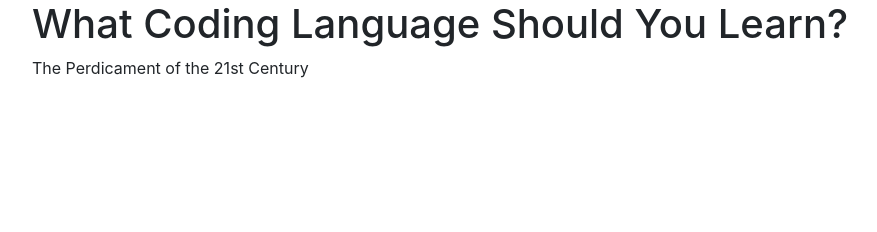
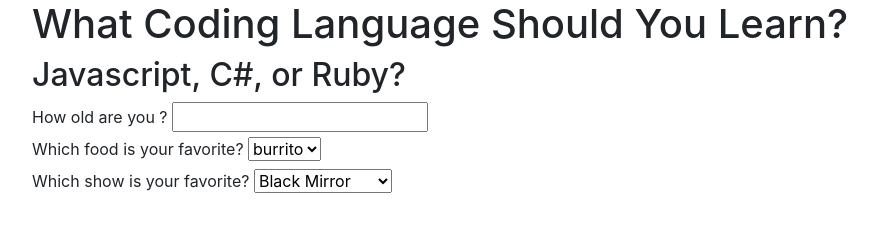
Before and after one commit to michaelshamrell/survey, a plain HTML site: page index.html in a window 1280 px wide. Shown: the whole page, without its empty margins (53-930 px from the left). Drawn offline with Linux system fonts and the light colour scheme.

Commit message:
create values and ids for question 1, 2, and 3 in html.

```diff
--- a/index.html
+++ b/index.html
@@ -13,9 +13,28 @@
 <body>
   <div class="container">
     <h1> What Coding Language Should You Learn?</h1>
-    <p> The Perdicament of the 21st Century</p>
+    <h2> Javascript, C#, or Ruby? </h2>
 
     <form id="survey">
+      <label for="age">How old are you ?</label>
+      <input id="age" type="text">
+      <br>
+      <label for="food">Which food is your favorite?</label>
+        <select id="food">
+          <option value="burrito">burrito</option>
+          <option value="apple">apple</option>
+          <option value="salad">salad</option>
+          <option value="sirfry">sirfry</option>
+        </select>
+        <br>
+      <label for="tvShow">Which show is your favorite?</label>
+        <select id="tvShow">
+          <option value="blackMirror">Black Mirror</option>
+          <option value="squidGames">Squid Games</option>
+          <option value="loveIsland">Love Island</option>
+          <option value="saul">Better Call Saul</option>
+        </select>
+        <br>
 
 
 
```
